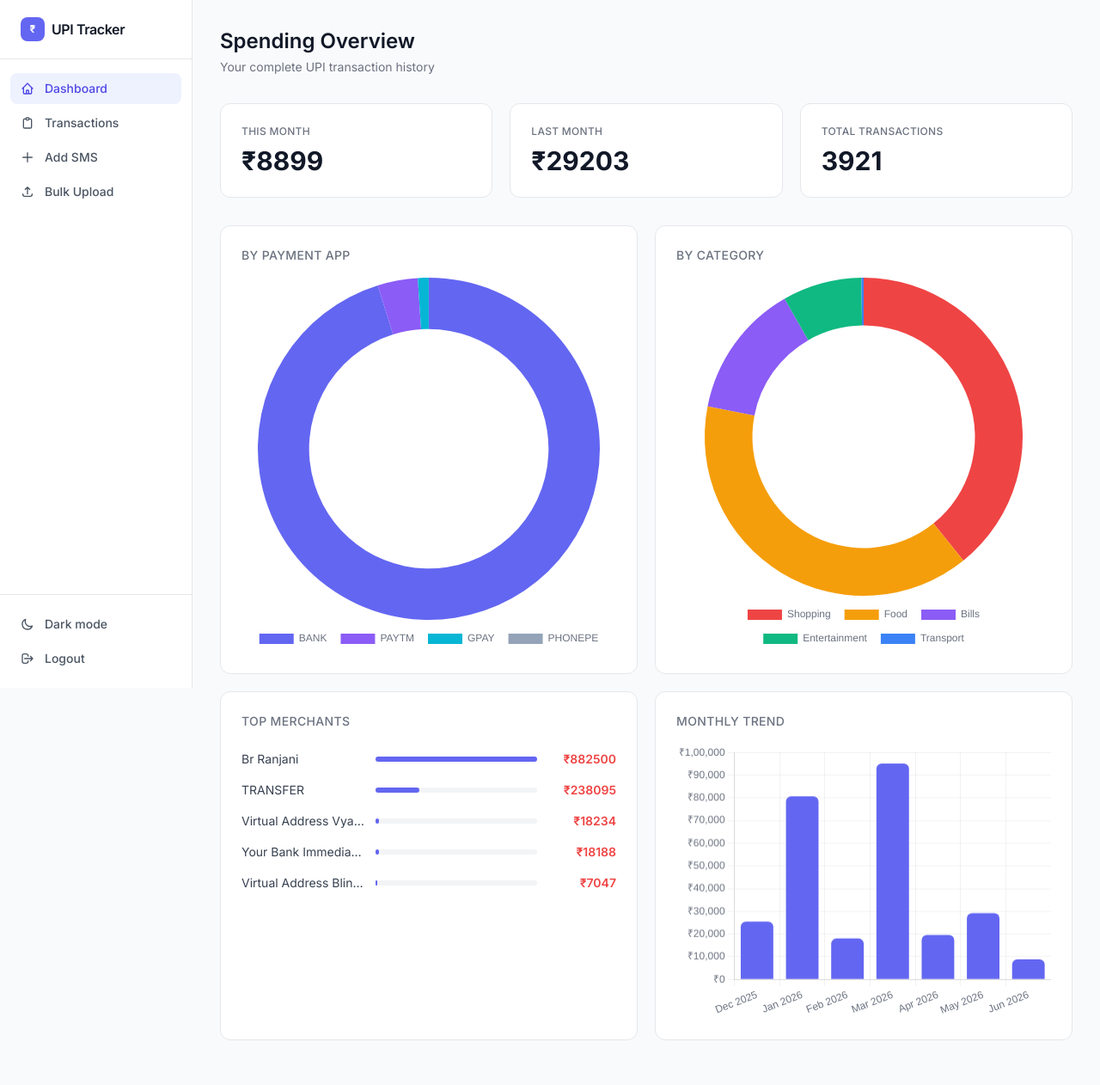
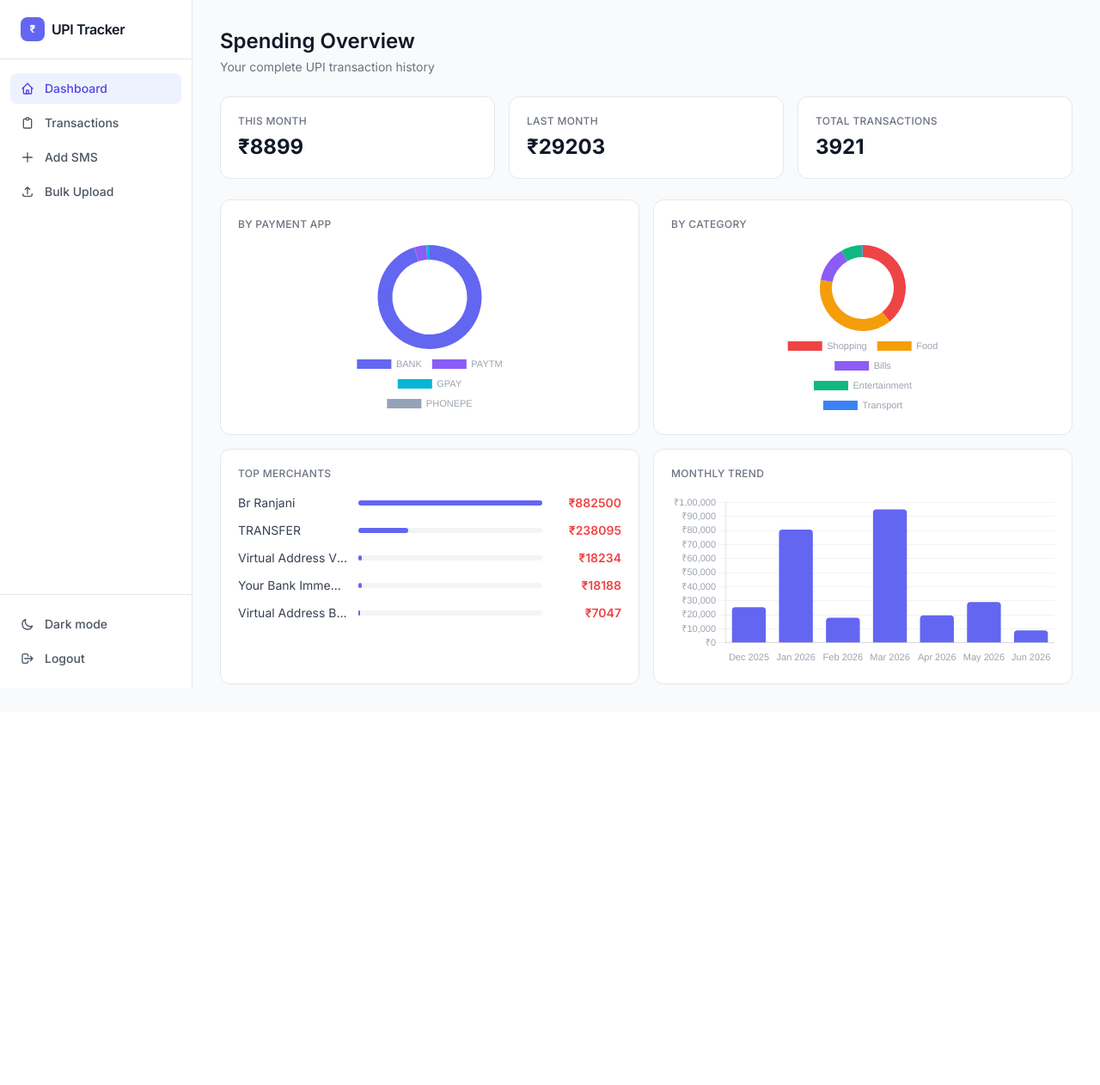
Before and after one commit to ptayade07/UPITRACKER, a Django app: page /transactions/dashboard/ in a window 1280 px wide. Shown: the whole page at 86% size. After the commit the page ends 800 px from the top, so only its background shows below. Run offline with Django 5.2, Linux system fonts and the light colour scheme; a user stored in the database is signed in; data comes from the database, SQL or seed files in the repository; some libraries are stand-ins or nearby versions.

Commit message:
Added and completed basic UI structure with sms , bulk and dashboard updation of pages

```diff
--- a/transactions/templates/transactions/dashboard.html
+++ b/transactions/templates/transactions/dashboard.html
@@ -5,47 +5,52 @@
 {% block content %}
 <div class="p-8">
 
-    <div class="mb-8">
+    <div class="mb-6">
         <h1 class="text-2xl font-semibold text-gray-900 dark:text-white">Spending Overview</h1>
         <p class="text-sm text-gray-500 dark:text-slate-400 mt-1">Your complete UPI transaction history</p>
     </div>
 
     <!-- Stat Cards -->
-    <div class="grid grid-cols-3 gap-5 mb-8">
-        <div class="bg-white dark:bg-slate-800 rounded-xl p-6 border border-gray-200 dark:border-slate-700">
+    <div class="grid grid-cols-3 gap-4 mb-6">
+        <div class="bg-white dark:bg-slate-800 rounded-xl p-5 border border-gray-200 dark:border-slate-700">
             <p class="text-xs font-medium text-gray-500 dark:text-slate-400 uppercase tracking-wide">This Month</p>
-            <p class="mt-2 text-3xl font-bold text-gray-900 dark:text-white">₹{{ this_month_total|floatformat:0 }}</p>
+            <p class="mt-1.5 text-2xl font-bold text-gray-900 dark:text-white">₹{{ this_month_total|floatformat:0 }}</p>
         </div>
-        <div class="bg-white dark:bg-slate-800 rounded-xl p-6 border border-gray-200 dark:border-slate-700">
+        <div class="bg-white dark:bg-slate-800 rounded-xl p-5 border border-gray-200 dark:border-slate-700">
             <p class="text-xs font-medium text-gray-500 dark:text-slate-400 uppercase tracking-wide">Last Month</p>
-            <p class="mt-2 text-3xl font-bold text-gray-900 dark:text-white">₹{{ last_month_total|floatformat:0 }}</p>
+            <p class="mt-1.5 text-2xl font-bold text-gray-900 dark:text-white">₹{{ last_month_total|floatformat:0 }}</p>
         </div>
-        <div class="bg-white dark:bg-slate-800 rounded-xl p-6 border border-gray-200 dark:border-slate-700">
+        <div class="bg-white dark:bg-slate-800 rounded-xl p-5 border border-gray-200 dark:border-slate-700">
             <p class="text-xs font-medium text-gray-500 dark:text-slate-400 uppercase tracking-wide">Total Transactions</p>
-            <p class="mt-2 text-3xl font-bold text-gray-900 dark:text-white">{{ total_transactions }}</p>
+            <p class="mt-1.5 text-2xl font-bold text-gray-900 dark:text-white">{{ total_transactions }}</p>
         </div>
     </div>
 
-    <!-- Charts row 1 -->
-    <div class="grid grid-cols-2 gap-5 mb-5">
-        <div class="bg-white dark:bg-slate-800 rounded-xl p-6 border border-gray-200 dark:border-slate-700">
-            <h3 class="text-sm font-medium text-gray-500 dark:text-slate-400 uppercase tracking-wide mb-4">By Payment App</h3>
-            <canvas id="appChart" height="220"></canvas>
+    <!-- Row 1: two donuts -->
+    <div class="grid grid-cols-2 gap-4 mb-4">
+        <div class="bg-white dark:bg-slate-800 rounded-xl p-5 border border-gray-200 dark:border-slate-700">
+            <p class="text-xs font-medium text-gray-500 dark:text-slate-400 uppercase tracking-wide mb-4">By Payment App</p>
+            <div class="flex justify-center">
+                <canvas id="appChart" style="max-height: 200px; max-width: 200px;"></canvas>
             </div>
-        <div class="bg-white dark:bg-slate-800 rounded-xl p-6 border border-gray-200 dark:border-slate-700">
-            <h3 class="text-sm font-medium text-gray-500 dark:text-slate-400 uppercase tracking-wide mb-4">By Category</h3>
-            <canvas id="categoryChart" height="220"></canvas>
+        </div>
+        <div class="bg-white dark:bg-slate-800 rounded-xl p-5 border border-gray-200 dark:border-slate-700">
+            <p class="text-xs font-medium text-gray-500 dark:text-slate-400 uppercase tracking-wide mb-4">By Category</p>
+            <div class="flex justify-center">
+                <canvas id="categoryChart" style="max-height: 200px; max-width: 200px;"></canvas>
+            </div>
         </div>
     </div>
 
-    <!-- Charts row 2 -->
-    <div class="grid grid-cols-2 gap-5 mb-5">
-        <div class="bg-white dark:bg-slate-800 rounded-xl p-6 border border-gray-200 dark:border-slate-700">
-            <h3 class="text-sm font-medium text-gray-500 dark:text-slate-400 uppercase tracking-wide mb-4">Top Merchants</h3>
+    <!-- Row 2: merchants + monthly -->
+    <div class="grid grid-cols-2 gap-4">
+        <div class="bg-white dark:bg-slate-800 rounded-xl p-5 border border-gray-200 dark:border-slate-700">
+            <p class="text-xs font-medium text-gray-500 dark:text-slate-400 uppercase tracking-wide mb-4">Top Merchants</p>
+            <div class="space-y-3">
                 {% for m in top_merchants %}
                 {% with top_merchants.0.total as max_val %}
-            <div class="flex items-center gap-3 py-2">
-                <span class="text-sm text-gray-700 dark:text-slate-300 w-36 truncate capitalize">{{ m.merchant }}</span>
+                <div class="flex items-center gap-3">
+                    <span class="text-sm text-gray-700 dark:text-slate-300 w-32 truncate capitalize">{{ m.merchant }}</span>
                     <div class="flex-1 bg-gray-100 dark:bg-slate-700 rounded-full h-1.5">
                         <div class="bg-indigo-500 h-1.5 rounded-full" style="width: {% widthratio m.total max_val 100 %}%"></div>
                     </div>
@@ -54,9 +59,10 @@
                 {% endwith %}
                 {% endfor %}
             </div>
-        <div class="bg-white dark:bg-slate-800 rounded-xl p-6 border border-gray-200 dark:border-slate-700">
-            <h3 class="text-sm font-medium text-gray-500 dark:text-slate-400 uppercase tracking-wide mb-4">Monthly Trend</h3>
-            <canvas id="monthlyChart" height="220"></canvas>
+        </div>
+        <div class="bg-white dark:bg-slate-800 rounded-xl p-5 border border-gray-200 dark:border-slate-700">
+            <p class="text-xs font-medium text-gray-500 dark:text-slate-400 uppercase tracking-wide mb-4">Monthly Trend</p>
+            <canvas id="monthlyChart" style="max-height: 200px;"></canvas>
         </div>
     </div>
 
@@ -64,8 +70,8 @@
 
 <script>
 const isDark = document.documentElement.classList.contains('dark');
+const textColor = isDark ? '#94a3b8' : '#9ca3af';
 const gridColor = isDark ? 'rgba(255,255,255,0.05)' : 'rgba(0,0,0,0.05)';
-const textColor = isDark ? '#94a3b8' : '#6b7280';
 
 new Chart(document.getElementById('appChart'), {
     type: 'doughnut',
@@ -73,7 +79,10 @@ new Chart(document.getElementById('appChart'), {
         labels: {{ app_labels|safe }},
         datasets: [{ data: {{ app_data|safe }}, backgroundColor: ['#6366F1','#8B5CF6','#06B6D4','#94A3B8'], borderWidth: 0 }]
     },
-    options: { plugins: { legend: { position: 'bottom', labels: { color: textColor, padding: 16, font: { size: 12 } } } }, cutout: '70%' }
+    options: {
+        plugins: { legend: { position: 'bottom', labels: { color: textColor, padding: 12, font: { size: 11 } } } },
+        cutout: '72%'
+    }
 });
 
 new Chart(document.getElementById('categoryChart'), {
@@ -82,20 +91,23 @@ new Chart(document.getElementById('categoryChart'), {
         labels: {{ category_labels|safe }},
         datasets: [{ data: {{ category_data|safe }}, backgroundColor: ['#EF4444','#F59E0B','#8B5CF6','#10B981','#3B82F6'], borderWidth: 0 }]
     },
-    options: { plugins: { legend: { position: 'bottom', labels: { color: textColor, padding: 16, font: { size: 12 } } } }, cutout: '70%' }
+    options: {
+        plugins: { legend: { position: 'bottom', labels: { color: textColor, padding: 12, font: { size: 11 } } } },
+        cutout: '72%'
+    }
 });
 
 new Chart(document.getElementById('monthlyChart'), {
     type: 'bar',
     data: {
         labels: {{ monthly_labels|safe }},
-        datasets: [{ data: {{ monthly_data|safe }}, backgroundColor: '#6366F1', borderRadius: 6 }]
+        datasets: [{ data: {{ monthly_data|safe }}, backgroundColor: '#6366F1', borderRadius: 4 }]
     },
     options: {
         plugins: { legend: { display: false } },
         scales: {
-            x: { grid: { color: gridColor }, ticks: { color: textColor } },
-            y: { grid: { color: gridColor }, ticks: { color: textColor, callback: v => '₹' + v.toLocaleString('en-IN') }, beginAtZero: true }
+            x: { grid: { display: false }, ticks: { color: textColor, font: { size: 11 } } },
+            y: { grid: { color: gridColor }, ticks: { color: textColor, font: { size: 11 }, callback: v => '₹' + v.toLocaleString('en-IN') }, beginAtZero: true }
         }
     }
 });
```
Also changed, not shown: parsers/templates/parsers/upload_sms.html (+42 -18 lines), parsers/templates/parsers/upload_xml.html (+56 -42 lines). Lines whose indentation alone changed are shown as unchanged.
